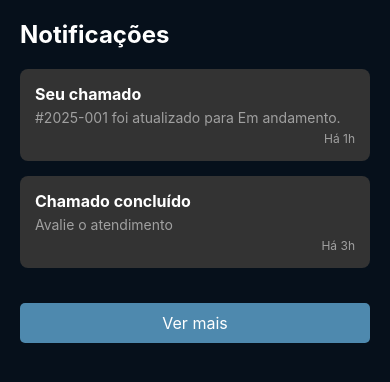
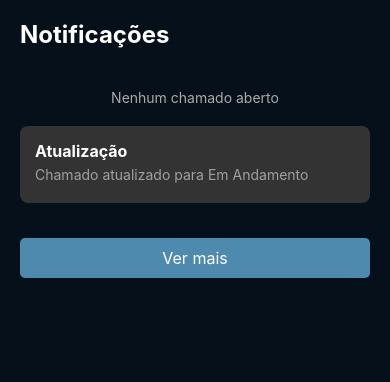
Before and after one commit to Vriosx/PI---Asteriscos, a React Native app: screen /NotificacaoCliente in a window 390 px wide. Shown: the top 382 px of the page. Built offline with nearby package versions, Linux system fonts and the light colour scheme.

Commit message:
Adição do json

```diff
--- /dev/null
+++ b/Dados/ChamadoMock.js
@@ -0,0 +1,13 @@
+// Dados temporários dos chamados
+const chamados = [];
+
+export const addChamado = (chamado) => {
+  const novoChamado = {
+    id: Date.now().toString(),
+    ...chamado,
+    hora: new Date().toLocaleTimeString(),
+  };
+  chamados.unshift(novoChamado); // adiciona no início
+};
+
+export const getChamados = () => chamados;
--- a/Dados/chamados.json
+++ b/Dados/chamados.json
@@ -1,7 +1,102 @@
 [
-  { "defeito": "Não esquenta", "descricao": "Demora 20 minutos para aquecer.", "status": "Aberto", "data": "2025-09-20", "telefone_cliente": "(11) 90000-0001", "endereco": "Rua 1, 101" },
-  { "defeito": "Timer quebrado", "descricao": "Timer não funciona.", "status": "Finalizado", "data": "2025-09-18", "telefone_cliente": "(11) 90000-0002", "endereco": "Rua 2, 102" },
-  { "defeito": "Porta solta", "descricao": "A porta não fecha direito.", "status": "Aberto", "data": "2025-09-19", "telefone_cliente": "(11) 90000-0003", "endereco": "Rua 3, 103" },
-  { "defeito": "Ruído alto", "descricao": "Faz barulho estranho ao ligar.", "status": "Aberto", "data": "2025-09-17", "telefone_cliente": "(11) 90000-0004", "endereco": "Rua 4, 104" },
-  { "defeito": "Luz apagada", "descricao": "O display não acende.", "status": "Finalizado", "data": "2025-09-16", "telefone_cliente": "(11) 90000-0005", "endereco": "Rua 5, 105" }
+  {
+    "id": 1,
+    "forno": "Forno Elétrico X",
+    "defeito": "Não esquenta direito",
+    "status": "Aberto",
+    "responsavel": "João",
+    "contato": "(11) 90000-0001",
+    "endereco": "Rua 1, 101",
+    "detalhe": "O forno demora mais de 20 minutos para aquecer corretamente."
+  },
+  {
+    "id": 2,
+    "forno": "Forno Fischer",
+    "defeito": "Timer quebrado",
+    "status": "Finalizado",
+    "responsavel": "João",
+    "contato": "(11) 90000-0002",
+    "endereco": "Rua 2, 102",
+    "detalhe": "O timer não está funcionando e precisa ser substituído."
+  },
+  {
+    "id": 3,
+    "forno": "Forno Elétrico Y",
+    "defeito": "Porta solta",
+    "status": "Aberto",
+    "responsavel": "João",
+    "contato": "(11) 90000-0003",
+    "endereco": "Rua 3, 103",
+    "detalhe": "A porta não fecha corretamente, deixando o forno escapar calor."
+  },
+  {
+    "id": 4,
+    "forno": "Forno Elétrico Z",
+    "defeito": "Ruído alto",
+    "status": "Aberto",
+    "responsavel": "João",
+    "contato": "(11) 90000-0004",
+    "endereco": "Rua 4, 104",
+    "detalhe": "Faz barulho estranho ao ligar, pode ser ventilador ou motor solto."
+  },
+  {
+    "id": 5,
+    "forno": "Forno Elétrico W",
+    "defeito": "Luz apagada",
+    "status": "Finalizado",
+    "responsavel": "João",
+    "contato": "(11) 90000-0005",
+    "endereco": "Rua 5, 105",
+    "detalhe": "O display não acende, a lâmpada interna precisa ser substituída."
+  },
+  {
+    "id": 6,
+    "forno": "Forno Elétrico A",
+    "defeito": "Resistência queimada",
+    "status": "Aberto",
+    "responsavel": "João",
+    "contato": "(11) 90000-0006",
+    "endereco": "Rua 6, 106",
+    "detalhe": "A resistência não aquece mais, precisa ser trocada."
+  },
+  {
+    "id": 7,
+    "forno": "Forno Elétrico B",
+    "defeito": "Botão quebrado",
+    "status": "Aberto",
+    "responsavel": "João",
+    "contato": "(11) 90000-0007",
+    "endereco": "Rua 7, 107",
+    "detalhe": "O botão liga/desliga não funciona corretamente."
+  },
+  {
+    "id": 8,
+    "forno": "Forno Elétrico C",
+    "defeito": "Ventoinha parada",
+    "status": "Finalizado",
+    "responsavel": "João",
+    "contato": "(11) 90000-0008",
+    "endereco": "Rua 8, 108",
+    "detalhe": "A ventoinha interna não está girando."
+  },
+  {
+    "id": 9,
+    "forno": "Forno Elétrico D",
+    "defeito": "Display travado",
+    "status": "Aberto",
+    "responsavel": "João",
+    "contato": "(11) 90000-0009",
+    "endereco": "Rua 9, 109",
+    "detalhe": "O display congela ao ligar, impossibilitando a operação."
+  },
+  {
+    "id": 10,
+    "forno": "Forno Elétrico E",
+    "defeito": "Porta emperrada",
+    "status": "Finalizado",
+    "responsavel": "João",
+    "contato": "(11) 90000-0010",
+    "endereco": "Rua 10, 110",
+    "detalhe": "A porta está emperrando ao abrir e fechar, precisa lubrificação."
+  }
 ]
--- a/screens/ChamadoCliente2.js
+++ b/screens/ChamadoCliente2.js
@@ -1,8 +1,9 @@
 import React, { useState, useEffect } from 'react';
 import { View, TextInput, Button, StyleSheet, Text, TouchableOpacity, Image, Alert } from 'react-native';
 import * as ImagePicker from 'expo-image-picker';
+import { addChamado } from '../Dados/ChamadoMock';
 
-export default function AbrirChamadoScreen({ navigation }) {
+export default function AbrirChamadoDetalheScreen({ navigation }) {
   const [assunto, setAssunto] = useState('');
   const [descricao, setDescricao] = useState('');
   const [imageUri, setImageUri] = useState(null);
@@ -40,8 +41,14 @@ export default function AbrirChamadoScreen({ navigation }) {
       return;
     }
 
-    console.log('Chamado enviado!');
-    // Redireciona para a tela de Notificações do cliente
+    // Adiciona no mock de chamados
+    addChamado({
+      assunto,
+      descricao,
+      imagem: imageUri || null,
+    });
+
+    // Redireciona para a tela de notificações
     navigation.navigate('NotificacaoCliente');
   };
 
@@ -83,64 +90,17 @@ export default function AbrirChamadoScreen({ navigation }) {
         color="#4E89AE"
         onPress={handleSubmit}
       />
-
     </View>
   );
 }
 
 const styles = StyleSheet.create({
-  container: {
-    flex: 1,
-    justifyContent: 'center',
-    alignItems: 'center',
-    backgroundColor: '#06101B',
-    padding: 20,
-  },
-  title: {
-    fontSize: 30,
-    color: '#FFFFFF',
-    fontWeight: 'bold',
-    marginBottom: 20,
-  },
-  input: {
-    height: 40,
-    width: '100%',
-    backgroundColor: '#333333',
-    color: '#FFFFFF',
-    paddingHorizontal: 10,
-    marginVertical: 10,
-    borderRadius: 5,
-  },
-  textArea: {
-    height: 120,
-    textAlignVertical: 'top',
-  },
-  imageContainer: {
-    alignItems: 'center',
-    marginVertical: 20,
-  },
-  imageWrapper: {
-    width: 300,
-    height: 150,
-    borderRadius: 12,
-    borderWidth: 3,
-    borderColor: '#4E89AE',
-    justifyContent: 'center',
-    alignItems: 'center',
-    backgroundColor: '#1A1A1A',
-  },
-  image: {
-    width: '60%',
-    height: '100%',
-    borderRadius: 8,
-  },
-  imageText: {
-    color: '#A0A0A0',
-    fontSize: 14,
-  },
-  link: {
-    color: '#A0A0A0',
-    marginTop: 20,
-    textDecorationLine: 'underline',
-  },
+  container: { flex: 1, justifyContent: 'center', alignItems: 'center', backgroundColor: '#06101B', padding: 20 },
+  title: { fontSize: 30, color: '#fff', fontWeight: 'bold', marginBottom: 20 },
+  input: { height: 40, width: '100%', backgroundColor: '#333333', color: '#fff', paddingHorizontal: 10, marginVertical: 10, borderRadius: 5 },
+  textArea: { height: 120, textAlignVertical: 'top' },
+  imageContainer: { alignItems: 'center', marginVertical: 20 },
+  imageWrapper: { width: 300, height: 150, borderRadius: 12, borderWidth: 3, borderColor: '#4E89AE', justifyContent: 'center', alignItems: 'center', backgroundColor: '#1A1A1A' },
+  image: { width: '60%', height: '100%', borderRadius: 8 },
+  imageText: { color: '#A0A0A0', fontSize: 14 },
 });
--- a/screens/ChamadosScreen.js
+++ b/screens/ChamadosScreen.js
@@ -1,35 +1,29 @@
-import React from "react";
-import { View, Text, TouchableOpacity, StyleSheet, FlatList } from "react-native";
+import React, { useState } from "react";
+import { View, Text, FlatList, TouchableOpacity, StyleSheet } from "react-native";
 import { Ionicons } from "@expo/vector-icons";
-
-const chamados = [
-  {
-    id: 1,
-    forno: "Forno Elétrico X",
-    defeito: "Não esquenta direito",
-    status: "Aberto",
-    responsavel: "João",
-    contato: "(11) 99999-9999",
-    endereco: "Rua Brooklin, 279",
-    detalhe: "O forno demora mais de 20 minutos para aquecer corretamente.",
-  },
-  {
-    id: 2,
-    forno: "Forno Fischer",
-    defeito: "Timer quebrado",
-    status: "Finalizado",
-    responsavel: "Maria",
-    contato: "(11) 98888-8888",
-    endereco: "Rua Augusta, 150",
-    detalhe: "O timer não está funcionando e precisa ser substituído.",
-  },
-];
+import chamadosJSON from "../Dados/chamados.json";
 
 export default function ChamadosScreen({ navigation }) {
+  const [chamados, setChamados] = useState(chamadosJSON);
+
+  // Função para atualizar o status de um chamado
+  const atualizarStatus = (id, novoStatus) => {
+    setChamados(prev =>
+      prev.map(chamado =>
+        chamado.id === id ? { ...chamado, status: novoStatus } : chamado
+      )
+    );
+  };
+
   const renderChamado = ({ item }) => (
     <TouchableOpacity
       style={styles.card}
-      onPress={() => navigation.navigate("DetalheChamado", { chamado: item })}
+      onPress={() =>
+        navigation.navigate("DetalheChamado", {
+          chamado: item,
+          atualizarStatus
+        })
+      }
     >
       <View style={styles.cardHeader}>
         <Ionicons name="flame-outline" size={22} color="#fff" />
@@ -79,43 +73,11 @@ export default function ChamadosScreen({ navigation }) {
 
 const styles = StyleSheet.create({
   container: { flex: 1, backgroundColor: "#001428", padding: 20 },
-  title: {
-    color: "#fff",
-    fontSize: 22,
-    fontWeight: "bold",
-    marginBottom: 20,
-    textAlign: "center",
-  },
-  card: {
-    backgroundColor: "#0d2b45",
-    padding: 15,
-    borderRadius: 12,
-    marginBottom: 15,
-    shadowColor: "#000",
-    shadowOpacity: 0.3,
-    shadowRadius: 4,
-    elevation: 5,
-  },
-  cardHeader: {
-    flexDirection: "row",
-    alignItems: "center",
-    marginBottom: 8,
-  },
+  title: { color: "#fff", fontSize: 22, fontWeight: "bold", marginBottom: 20, textAlign: "center" },
+  card: { backgroundColor: "#0d2b45", padding: 15, borderRadius: 12, marginBottom: 15, shadowColor: "#000", shadowOpacity: 0.3, shadowRadius: 4, elevation: 5 },
+  cardHeader: { flexDirection: "row", alignItems: "center", marginBottom: 8 },
   nome: { color: "#fff", fontSize: 18, fontWeight: "bold", marginLeft: 8 },
   textoSecundario: { color: "#bbb", marginTop: 2, fontSize: 14 },
-  status: {
-    flexDirection: "row",
-    alignItems: "center",
-    marginTop: 10,
-    paddingVertical: 4,
-    paddingHorizontal: 10,
-    borderRadius: 8,
-    alignSelf: "flex-start",
-  },
-  statusText: {
-    color: "#fff",
-    fontWeight: "bold",
-    marginLeft: 5,
-    fontSize: 14,
-  },
+  status: { flexDirection: "row", alignItems: "center", marginTop: 10, paddingVertical: 4, paddingHorizontal: 10, borderRadius: 8, alignSelf: "flex-start" },
+  statusText: { color: "#fff", fontWeight: "bold", marginLeft: 5, fontSize: 14 },
 });
--- a/screens/DetalheChamadoScreen.js
+++ b/screens/DetalheChamadoScreen.js
@@ -1,25 +1,22 @@
 import React, { useState } from 'react';
-import { View, Text, StyleSheet, TouchableOpacity, Modal } from 'react-native';
+import { View, Text, TouchableOpacity, Modal, StyleSheet } from 'react-native';
 
-export default function DetalheChamadoScreen({ route }) {
-  const { chamado } = route.params; // corrigido
+export default function DetalheChamadoScreen({ route, navigation }) {
+  const { chamado, atualizarStatus } = route.params;
+  const [status, setStatus] = useState(chamado.status);
   const [modalVisible, setModalVisible] = useState(false);
-  const [status, setStatus] = useState(chamado.status);
 
-  const atualizarStatus = (novoStatus) => {
+  const mudarStatus = (novoStatus) => {
     setStatus(novoStatus);
+    atualizarStatus(chamado.id, novoStatus);
     setModalVisible(false);
+    navigation.goBack(); // volta automaticamente para a tela de ChamadosScreen
   };
 
   return (
     <View style={styles.container}>
       <Text style={styles.header}>{chamado.forno}</Text>
-      <Text style={[
-        styles.status,
-        { color: status === "Aberto" ? "red" : status === "Em andamento" ? "orange" : "green" }
-      ]}>
-        {status}
-      </Text>
+      <Text style={[styles.status, { color: status === "Aberto" ? "red" : status === "Em andamento" ? "orange" : "green" }]}>{status}</Text>
 
       <View style={styles.infoBox}>
         <Text style={styles.label}>Forno:</Text>
@@ -40,34 +37,20 @@ export default function DetalheChamadoScreen({ route }) {
         <Text style={styles.buttonText}>Atualizar status</Text>
       </TouchableOpacity>
 
-      <Modal
-        animationType="slide"
-        transparent={true}
-        visible={modalVisible}
-        onRequestClose={() => setModalVisible(false)}
-      >
+      <Modal animationType="slide" transparent={true} visible={modalVisible} onRequestClose={() => setModalVisible(false)}>
         <View style={styles.modalOverlay}>
           <View style={styles.modalContent}>
             <Text style={styles.modalTitle}>Atualizar status</Text>
 
-            <TouchableOpacity
-              style={[styles.statusButton, { backgroundColor: "orange" }]}
-              onPress={() => atualizarStatus("Em andamento")}
-            >
+            <TouchableOpacity style={[styles.statusButton, { backgroundColor: "orange" }]} onPress={() => mudarStatus("Em andamento")}>
               <Text style={styles.statusButtonText}>Em andamento</Text>
             </TouchableOpacity>
 
-            <TouchableOpacity
-              style={[styles.statusButton, { backgroundColor: "green" }]}
-              onPress={() => atualizarStatus("Concluído")}
-            >
+            <TouchableOpacity style={[styles.statusButton, { backgroundColor: "green" }]} onPress={() => mudarStatus("Concluído")}>
               <Text style={styles.statusButtonText}>Concluído</Text>
             </TouchableOpacity>
 
-            <TouchableOpacity
-              style={[styles.statusButton, { backgroundColor: "gray" }]}
-              onPress={() => setModalVisible(false)}
-            >
+            <TouchableOpacity style={[styles.statusButton, { backgroundColor: "gray" }]} onPress={() => setModalVisible(false)}>
               <Text style={styles.statusButtonText}>Cancelar</Text>
             </TouchableOpacity>
           </View>
@@ -77,7 +60,6 @@ export default function DetalheChamadoScreen({ route }) {
   );
 }
 
-// --- estilos continuam os mesmos ---
 const styles = StyleSheet.create({
   container: { flex: 1, backgroundColor: "#001428", padding: 20 },
   header: { fontSize: 22, fontWeight: "bold", color: "#fff", textAlign: "center" },
@@ -87,7 +69,6 @@ const styles = StyleSheet.create({
   value: { color: "#fff", marginBottom: 5 },
   button: { backgroundColor: "#1e90ff", padding: 15, borderRadius: 8, alignItems: "center" },
   buttonText: { color: "#fff", fontWeight: "bold" },
-
   modalOverlay: { flex: 1, justifyContent: "center", alignItems: "center", backgroundColor: "rgba(0,0,0,0.5)" },
   modalContent: { backgroundColor: "#fff", padding: 20, borderRadius: 10, width: "80%", alignItems: "center" },
   modalTitle: { fontSize: 18, fontWeight: "bold", marginBottom: 15 },
--- a/screens/NotificacaoCliente.js
+++ b/screens/NotificacaoCliente.js
@@ -1,74 +1,49 @@
-import React from 'react';
-import { View, Text, StyleSheet, TouchableOpacity } from 'react-native';
+import React, { useEffect, useState } from 'react';
+import { View, Text, StyleSheet, TouchableOpacity, ScrollView, Image } from 'react-native';
+import { getChamados } from '../Dados/ChamadoMock';
 
 export default function Tela4() {
+  const [chamados, setChamados] = useState([]);
+
+  useEffect(() => {
+    setChamados(getChamados());
+  }, []);
+
   return (
-    <View style={styles.container}>
+    <ScrollView style={styles.container}>
       <Text style={styles.title}>Notificações</Text>
 
+      {chamados.length === 0 && (
+        <Text style={{ color:'#aaa', textAlign:'center', marginVertical:20 }}>Nenhum chamado aberto</Text>
+      )}
+
+      {chamados.map(c => (
+        <View key={c.id} style={styles.notificationCard}>
+          <Text style={styles.cardTitle}>{c.assunto}</Text>
+          <Text style={styles.cardText}>{c.descricao}</Text>
+          {c.imagem && <Image source={{ uri: c.imagem }} style={{ width: '100%', height: 150, borderRadius: 8, marginTop: 5 }} />}
+          <Text style={styles.time}>{c.hora}</Text>
+        </View>
+      ))}
       <View style={styles.notificationCard}>
-        <Text style={styles.cardTitle}>Seu chamado</Text>
-        <Text style={styles.cardText}>
-          #2025-001 foi atualizado para Em andamento.
-        </Text>
-        <Text style={styles.time}>Há 1h</Text>
-      </View>
-
-      <View style={styles.notificationCard}>
-        <Text style={styles.cardTitle}>Chamado concluído</Text>
-        <Text style={styles.cardText}>Avalie o atendimento</Text>
-        <Text style={styles.time}>Há 3h</Text>
-      </View>
+          <Text style={styles.cardTitle}>Atualização</Text>
+          <Text style={styles.cardText}>Chamado atualizado para Em Andamento</Text>
+        </View>
 
       <TouchableOpacity style={styles.bottomButton}>
         <Text style={styles.bottomButtonText}>Ver mais</Text>
       </TouchableOpacity>
-    </View>
+    </ScrollView>
   );
 }
 
 const styles = StyleSheet.create({
-  container: {
-    flex: 1,
-    backgroundColor: '#06101B',
-    padding: 20,
-  },
-  title: {
-    fontSize: 24,
-    color: '#FFFFFF',
-    fontWeight: 'bold',
-    marginBottom: 20,
-  },
-  notificationCard: {
-    backgroundColor: '#333333',
-    padding: 15,
-    borderRadius: 8,
-    marginBottom: 15,
-  },
-  cardTitle: {
-    fontSize: 16,
-    color: '#FFFFFF',
-    fontWeight: 'bold',
-  },
-  cardText: {
-    fontSize: 14,
-    color: '#A0A0A0',
-    marginVertical: 5,
-  },
-  time: {
-    fontSize: 12,
-    color: '#A0A0A0',
-    textAlign: 'right',
-  },
-  bottomButton: {
-    marginTop: 20,
-    backgroundColor: '#4E89AE',
-    paddingVertical: 10,
-    borderRadius: 5,
-    alignItems: 'center',
-  },
-  bottomButtonText: {
-    color: '#FFFFFF',
-    fontSize: 16,
-  },
+  container: { flex:1, backgroundColor:'#06101B', padding:20 },
+  title: { fontSize:24, color:'#fff', fontWeight:'bold', marginBottom:20 },
+  notificationCard: { backgroundColor:'#333', padding:15, borderRadius:8, marginBottom:15 },
+  cardTitle: { fontSize:16, color:'#fff', fontWeight:'bold' },
+  cardText: { fontSize:14, color:'#A0A0A0', marginVertical:5 },
+  time: { fontSize:12, color:'#A0A0A0', textAlign:'right' },
+  bottomButton: { marginTop:20, backgroundColor:'#4E89AE', paddingVertical:10, borderRadius:5, alignItems:'center' },
+  bottomButtonText: { color:'#fff', fontSize:16 }
 });
```
Also changed, not shown: App.js (+13 -8 lines), Dados/pecas.json (+70 -10 lines), package.json (+8 -11 lines), screens/ComprarPecasScreen.js (+7 -6 lines), 1 other file (tests, documents, lock files or other folders).
